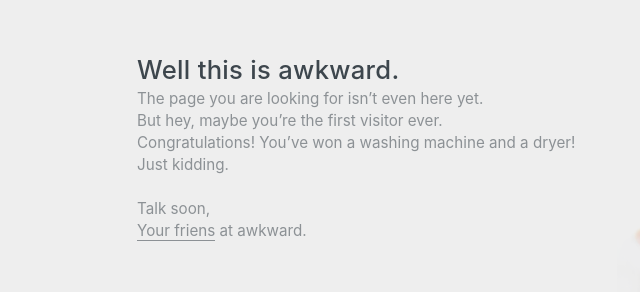
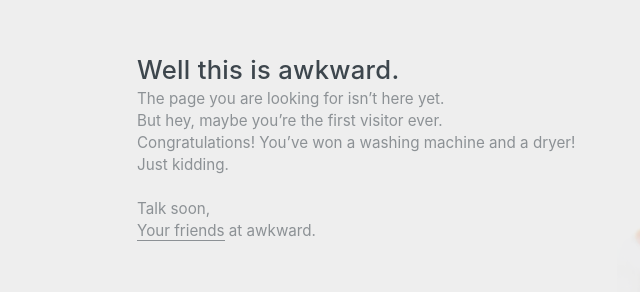
Before and after one commit to arthurchayka/awkward, a plain HTML site: page index.html in a window 1280 px wide. Shown: the part 141-433 px from the top of the page, 55-695 px from the left. Drawn offline with Linux system fonts and the light colour scheme.

Commit message:
spelling bee

```diff
--- a/index.html
+++ b/index.html
@@ -13,13 +13,13 @@
 <div class="flexbox-left">
   <div class="copy">
 <h1>Well this is awkward.</h1>
-<p>The page you are looking for isn’t even here yet.<br/>
+<p>The page you are looking for isn’t here yet.<br/>
 But hey, maybe you’re the first visitor ever.<br/>
 Congratulations! You’ve won a washing machine and a dryer!<br/>
 Just kidding.<br/>
 <br/>
 Talk soon,<br/>
-<a href="https://www.instagram.com/arthurchayka/">Your<a> <a href="https://www.instagram.com/arianedesf/">friens</a> at awkward.</p>
+<a href="https://www.instagram.com/arthurchayka/">Your<a> <a href="https://www.instagram.com/arianedesf/">friends</a> at awkward.</p>
 </div>
 <img src="images/hand.png" alt="beautiful soapy hand" height="475px" width="600px" class="img">
 </div>
```
